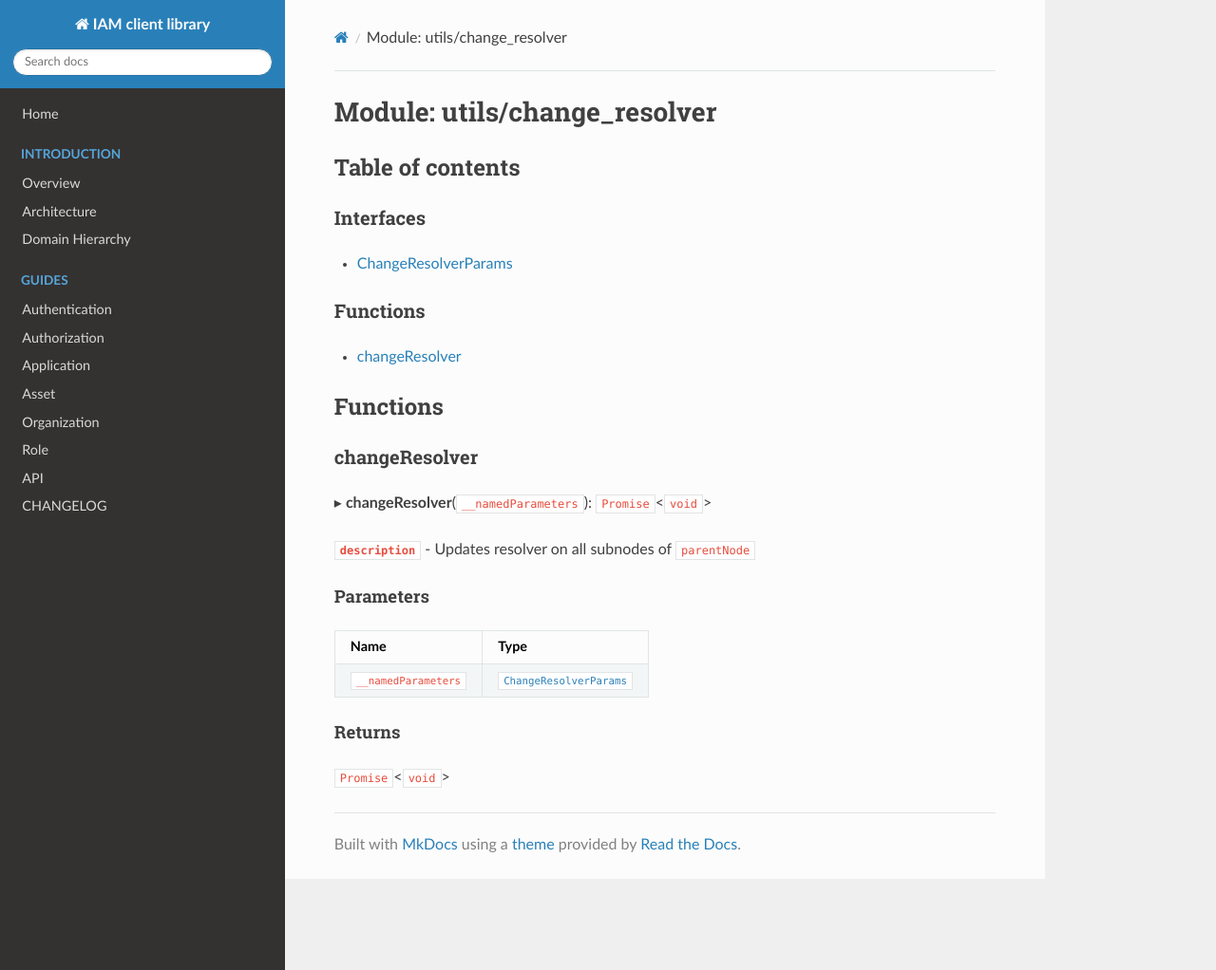
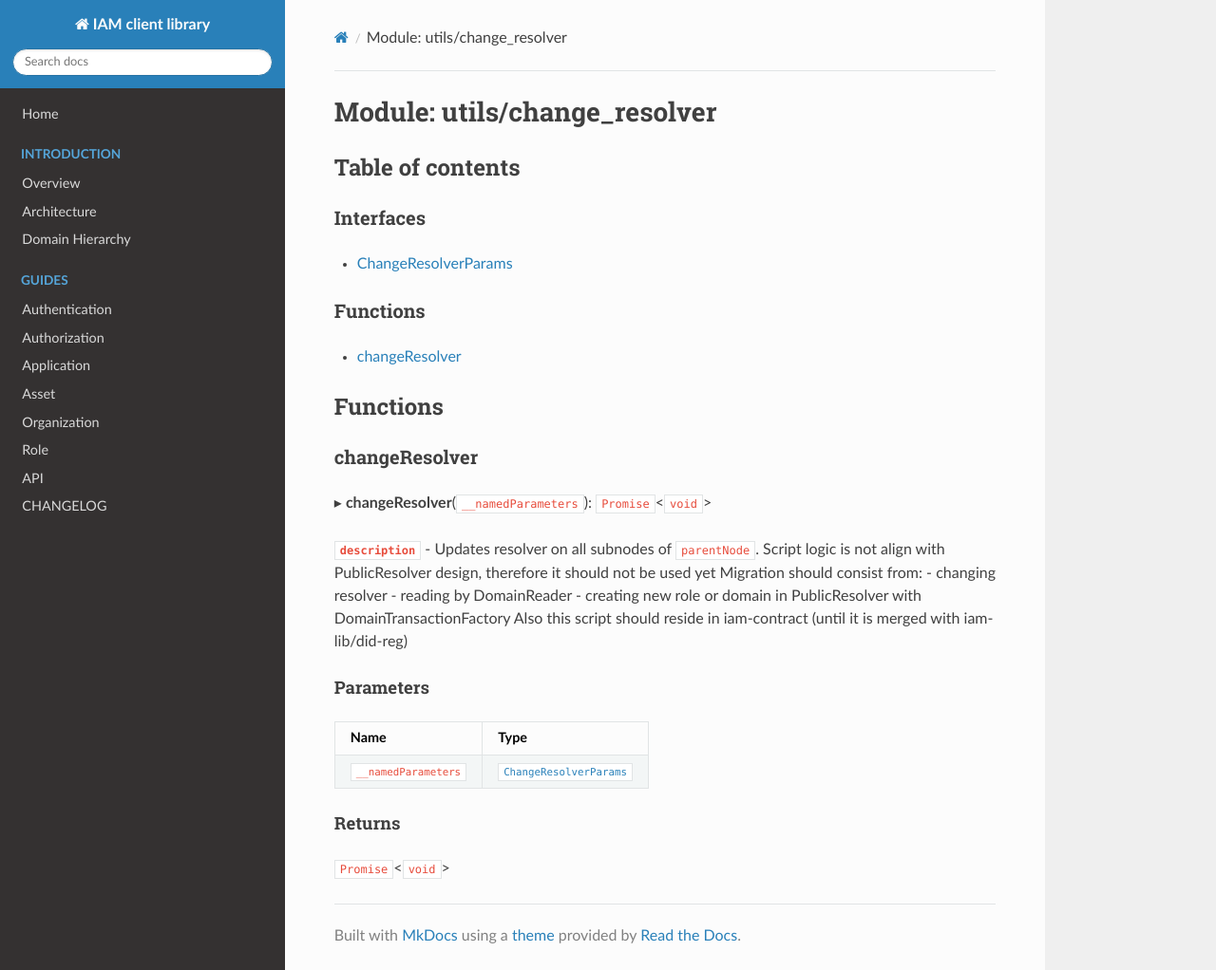
Before and after one commit to energywebfoundation/iam-client-lib, an MkDocs documentation site: the page built from docs/api/modules/utils_change_resolver.md, in a window 1280 px wide and 1022 px high. Shown: the whole window at 95% size. Built offline with MkDocs 1.6.1, drawn with Linux system fonts in a browser that asks for light colours; nearby versions of some CDN libraries.

Commit message:
refactor: disable change resolver

```diff
--- a/docs/api/modules/utils_change_resolver.md
+++ b/docs/api/modules/utils_change_resolver.md
@@ -16,7 +16,13 @@
 
 ▸ **changeResolver**(`__namedParameters`): `Promise`<`void`\>
 
-**`description`** - Updates resolver on all subnodes of `parentNode`
+**`description`** - Updates resolver on all subnodes of `parentNode`.
+Script logic is not align with PublicResolver design, therefore it should not be used yet
+Migration should consist from:
+ - changing resolver
+ - reading by DomainReader
+ - creating new role or domain in PublicResolver with DomainTransactionFactory
+Also this script should reside in iam-contract (until it is merged with iam-lib/did-reg)
 
 #### Parameters
 
--- a/package.json
+++ b/package.json
@@ -32,8 +32,7 @@
         "ganache": "ganache-cli -m \"candy maple cake sugar pudding cream honey rich smooth crumble sweet treat\" --port 8544 --chainId 1337 --accounts 20 --gasLimit=10000000",
         "test:watch": "npm run start-rpc -- \"jest --coverage --env=./test/env.js --watchAll\"",
         "test:prod": "npm run start-rpc -- \"jest --no-cache --env=./test/env.js\"",
-        "test:watch:windows": "concurrently \"npm run start-rpc\" \"jest --coverage --env=./test/env.js --watchAll\"",
-        "change_resolver": "ts-node -O '{\"module\": \"commonjs\"}' ./scripts/change-resolver.ts"
+        "test:watch:windows": "concurrently \"npm run start-rpc\" \"jest --coverage --env=./test/env.js --watchAll\""
     },
     "keywords": [
         "decentralized",
```
Also changed, not shown: 2 other files.
